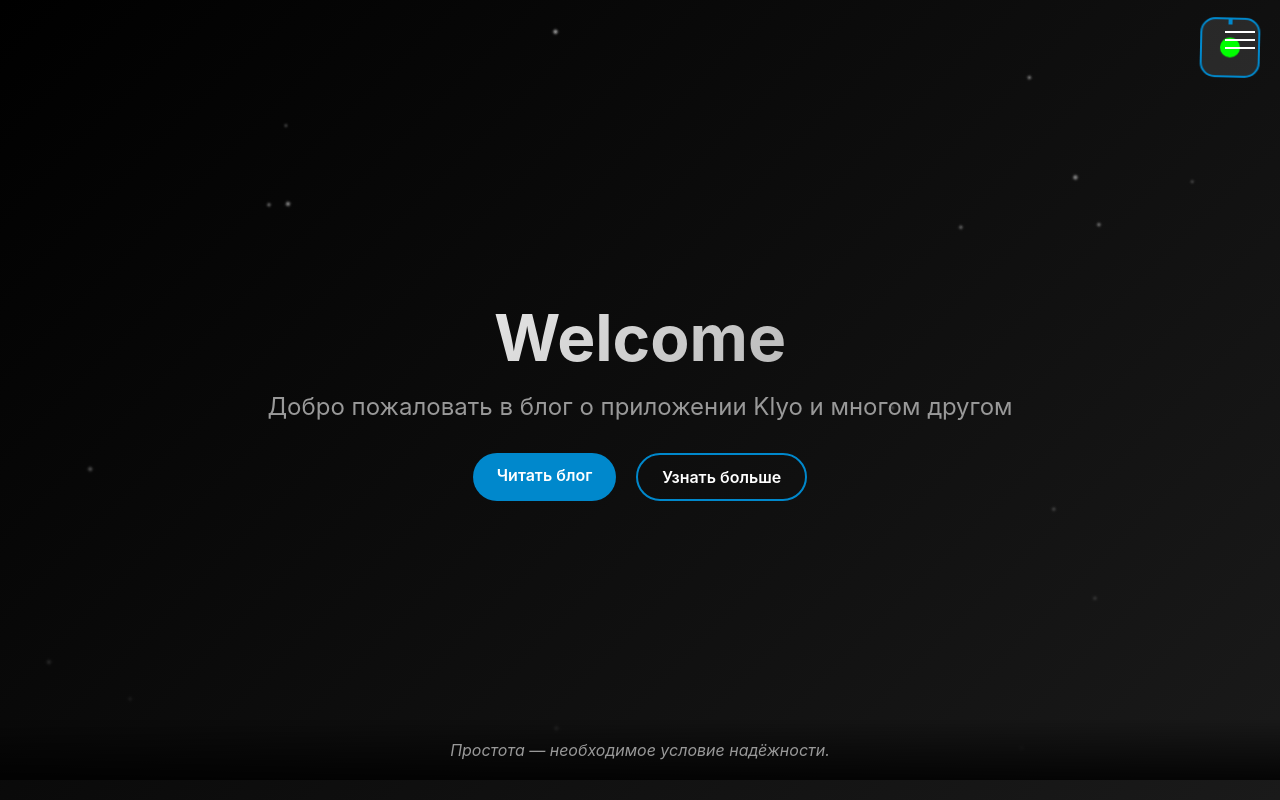
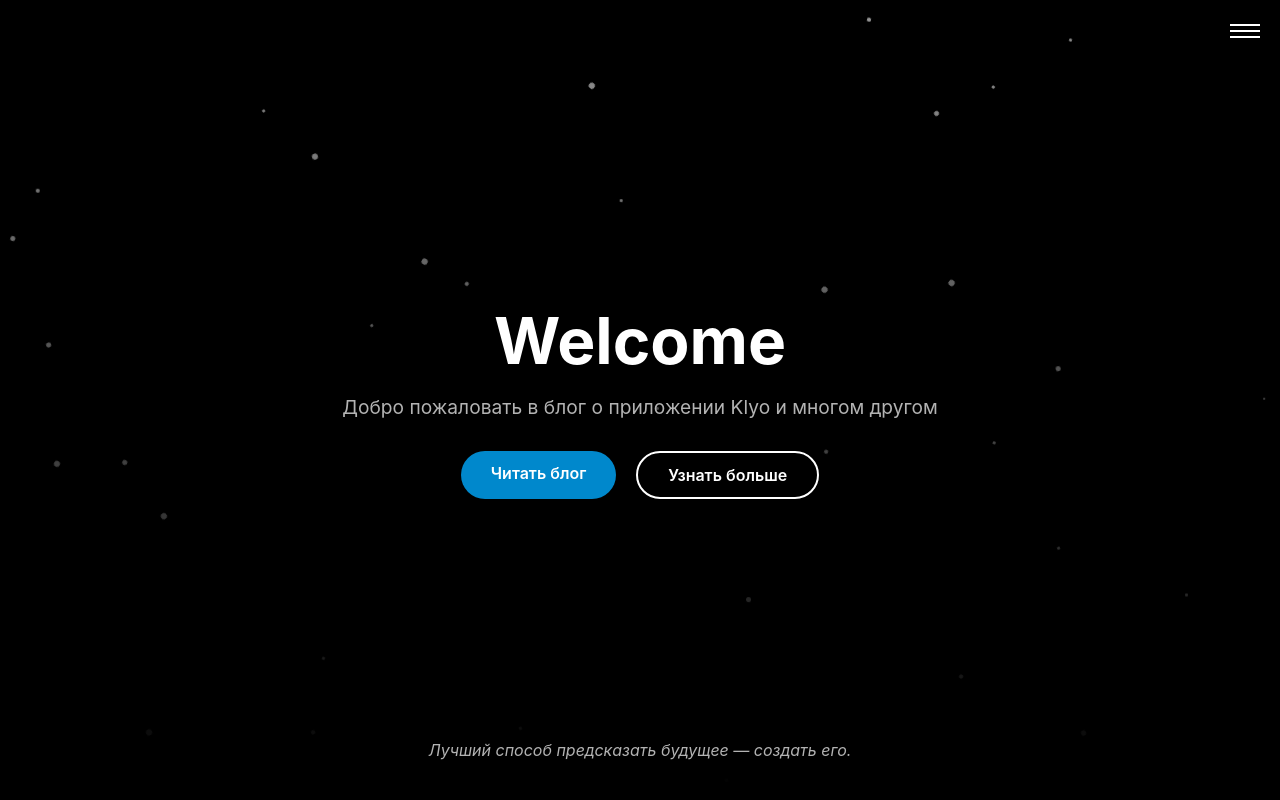
Before and after one commit to skaisay/absolutely.random.words.that.make.no.sense.but.are.fun.and.surprisingly.long, a plain HTML site: page index.html in a window 1280 px wide. Shown: the top 800 px of the page. Drawn offline with nearby package versions, Linux system fonts and the light colour scheme.

Commit message:
Update index.html

```diff
--- a/index.html
+++ b/index.html
@@ -6,7 +6,6 @@
   <title>Telegram Mini App</title>
   <script src="https://telegram.org/js/telegram-web-app.js"></script>
   <style>
-    /* Reset and base styles */
     * {
       margin: 0;
       padding: 0;
@@ -18,179 +17,118 @@
 
     :root {
       --primary: #0088cc;
-      --primary-dark: #0077b3;
       --background: #000000;
-      --card-bg: rgba(255, 255, 255, 0.1);
       --text: #ffffff;
-      --text-secondary: #999999;
-      --border: rgba(255, 255, 255, 0.1);
-      --success: #4CAF50;
-      --warning: #FFC107;
-      --danger: #FF5252;
-      --robot-eye: #00ff00;
+      --text-secondary: rgba(255, 255, 255, 0.7);
     }
 
     body {
       font-family: -apple-system, BlinkMacSystemFont, 'Segoe UI', Roboto, sans-serif;
-      background: linear-gradient(135deg, var(--background), #1a1a1a);
+      background: var(--background);
       color: var(--text);
       min-height: 100vh;
       overflow-x: hidden;
-      position: relative;
     }
 
-    /* Enhanced Hero Section */
+    /* Hero Section */
     .hero {
-      position: relative;
       height: 100vh;
       display: flex;
+      flex-direction: column;
       align-items: center;
       justify-content: center;
       text-align: center;
       padding: 20px;
+      position: relative;
       overflow: hidden;
-    }
-
-    .hero-content {
-      position: relative;
-      z-index: 2;
-      max-width: 800px;
     }
 
     .welcome-text {
       font-size: 4rem;
       font-weight: 700;
       margin-bottom: 1rem;
-      background: linear-gradient(135deg, #fff, #a0a0a0);
-      -webkit-background-clip: text;
-      -webkit-text-fill-color: transparent;
-      animation: fadeInUp 1s ease-out;
+      opacity: 0;
+      animation: fadeIn 1s ease forwards;
     }
 
     .subtitle {
-      font-size: 1.5rem;
+      font-size: 1.2rem;
       color: var(--text-secondary);
       margin-bottom: 2rem;
-      animation: fadeInUp 1s ease-out 0.3s backwards;
+      max-width: 600px;
+      opacity: 0;
+      animation: fadeIn 1s ease 0.3s forwards;
     }
 
-    /* Robot Animation */
-    .robot {
-      position: absolute;
-      right: 20px;
-      top: 20px;
-      width: 60px;
-      height: 60px;
-      animation: float 3s ease-in-out infinite;
+    /* Buttons */
+    .button-container {
+      display: flex;
+      gap: 20px;
+      opacity: 0;
+      animation: fadeIn 1s ease 0.6s forwards;
     }
 
-    .robot-head {
-      position: relative;
-      width: 100%;
-      height: 100%;
-      background: rgba(255, 255, 255, 0.1);
-      border-radius: 15px;
-      border: 2px solid var(--primary);
-      overflow: hidden;
+    .button {
+      padding: 12px 30px;
+      border-radius: 50px;
+      font-size: 1rem;
+      font-weight: 600;
+      cursor: pointer;
+      transition: all 0.3s ease;
+      text-decoration: none;
     }
 
-    .robot-eye {
-      position: absolute;
-      width: 20px;
-      height: 20px;
-      background: var(--robot-eye);
-      border-radius: 50%;
-      top: 50%;
-      left: 50%;
-      transform: translate(-50%, -50%);
-      animation: blink 3s infinite;
+    .button.primary {
+      background: var(--primary);
+      color: white;
+      border: none;
     }
 
-    .robot-antenna {
-      position: absolute;
-      width: 4px;
-      height: 15px;
-      background: var(--primary);
-      top: -10px;
-      left: 50%;
-      transform: translateX(-50%);
+    .button.secondary {
+      background: transparent;
+      color: var(--text);
+      border: 2px solid var(--text);
     }
 
-    @keyframes blink {
-      0%, 45%, 55%, 100% {
-        transform: translate(-50%, -50%) scale(1);
-        opacity: 1;
-      }
-      50% {
-        transform: translate(-50%, -50%) scale(0.1);
-        opacity: 0.5;
-      }
+    .button:hover {
+      transform: translateY(-2px);
     }
 
-    @keyframes float {
-      0%, 100% {
-        transform: translateY(0) rotate(0deg);
-      }
-      50% {
-        transform: translateY(-10px) rotate(5deg);
-      }
-    }
-
-    /* Enhanced Snowfall */
-    .snowfall {
-      position: fixed;
-      top: 0;
-      left: 0;
-      width: 100%;
-      height: 100%;
-      pointer-events: none;
-      z-index: 1;
-    }
-
-    .snowflake {
-      position: absolute;
-      background: rgba(255, 255, 255, 0.8);
-      border-radius: 50%;
-      pointer-events: none;
-      opacity: 0;
-      filter: blur(1px);
-    }
-
-    /* Enhanced Navigation */
-    .hamburger {
+    /* Menu */
+    .menu-button {
       position: fixed;
       top: 20px;
       right: 20px;
-      z-index: 1000;
-      width: 40px;
-      height: 40px;
-      background: transparent;
+      width: 30px;
+      height: 20px;
+      background: none;
       border: none;
       cursor: pointer;
-      padding: 0;
+      z-index: 1000;
     }
 
-    .hamburger-line {
+    .menu-line {
       display: block;
-      width: 30px;
+      width: 100%;
       height: 2px;
       background: var(--text);
-      margin: 6px auto;
-      transition: all 0.3s ease-in-out;
+      margin: 4px 0;
+      transition: 0.3s;
     }
 
-    .menu-open .hamburger-line:nth-child(1) {
-      transform: translateY(8px) rotate(45deg);
+    .menu-open .menu-line:nth-child(1) {
+      transform: translateY(6px) rotate(45deg);
     }
 
-    .menu-open .hamburger-line:nth-child(2) {
+    .menu-open .menu-line:nth-child(2) {
       opacity: 0;
     }
 
-    .menu-open .hamburger-line:nth-child(3) {
-      transform: translateY(-8px) rotate(-45deg);
+    .menu-open .menu-line:nth-child(3) {
+      transform: translateY(-6px) rotate(-45deg);
     }
 
+    /* Side Menu */
     .side-menu {
       position: fixed;
       top: 0;
@@ -199,9 +137,9 @@
       height: 100vh;
       background: rgba(0, 0, 0, 0.95);
       backdrop-filter: blur(10px);
+      padding: 80px 30px;
+      transition: 0.3s;
       z-index: 999;
-      padding: 80px 20px 20px;
-      transition: right 0.3s ease-in-out;
     }
 
     .menu-open .side-menu {
@@ -212,7 +150,7 @@
       color: var(--text);
       text-align: center;
       margin-bottom: 30px;
-      line-height: 1.6;
+      line-height: 1.5;
     }
 
     .social-links {
@@ -222,132 +160,101 @@
     }
 
     .social-link {
-      color: var(--text);
+      color: var(--text-secondary);
       font-size: 24px;
-      transition: color 0.3s ease;
+      transition: 0.3s;
     }
 
     .social-link:hover {
       color: var(--primary);
     }
 
-    /* Quote Generator */
-    .quote-container {
+    /* Blog Section */
+    .blog {
+      padding: 40px 20px;
+      max-width: 800px;
+      margin: 0 auto;
+    }
+
+    .blog-post {
+      background: rgba(255, 255, 255, 0.05);
+      border-radius: 15px;
+      padding: 20px;
+      margin-bottom: 30px;
+      opacity: 0;
+      transform: translateY(20px);
+      animation: slideUp 0.6s ease forwards;
+    }
+
+    .blog-post img {
+      width: 100%;
+      height: 200px;
+      object-fit: cover;
+      border-radius: 10px;
+      margin-bottom: 20px;
+    }
+
+    .blog-post h2 {
+      font-size: 1.5rem;
+      margin-bottom: 10px;
+    }
+
+    .blog-post p {
+      color: var(--text-secondary);
+      line-height: 1.6;
+    }
+
+    /* Animations */
+    @keyframes fadeIn {
+      from { opacity: 0; }
+      to { opacity: 1; }
+    }
+
+    @keyframes slideUp {
+      to {
+        opacity: 1;
+        transform: translateY(0);
+      }
+    }
+
+    /* Snowfall */
+    .snowflake {
+      position: fixed;
+      background: white;
+      border-radius: 50%;
+      pointer-events: none;
+      opacity: 0.6;
+    }
+
+    /* Quote */
+    .quote {
       position: fixed;
       bottom: 20px;
       left: 0;
       right: 0;
       text-align: center;
       padding: 20px;
-      background: linear-gradient(to top, rgba(0, 0, 0, 0.8), transparent);
-    }
-
-    .quote {
+      color: var(--text-secondary);
       font-style: italic;
-      color: var(--text-secondary);
-      max-width: 600px;
-      margin: 0 auto;
-      transition: opacity 0.5s ease;
-    }
-
-    /* Buttons */
-    .button-container {
-      display: flex;
-      gap: 20px;
-      justify-content: center;
-      margin-top: 30px;
-    }
-
-    .button {
-      padding: 12px 24px;
-      border: none;
-      border-radius: 25px;
-      background: var(--primary);
-      color: white;
-      font-weight: 600;
-      cursor: pointer;
-      transition: all 0.3s ease;
-      text-decoration: none;
-    }
-
-    .button:hover {
-      background: var(--primary-dark);
-      transform: translateY(-2px);
-    }
-
-    .button.secondary {
-      background: transparent;
-      border: 2px solid var(--primary);
-    }
-
-    .button.secondary:hover {
-      background: var(--primary);
-    }
-
-    /* Animations */
-    @keyframes fadeInUp {
-      from {
-        opacity: 0;
-        transform: translateY(20px);
-      }
-      to {
-        opacity: 1;
-        transform: translateY(0);
-      }
-    }
-
-    /* Responsive Design */
-    @media (max-width: 768px) {
-      .welcome-text {
-        font-size: 2.5rem;
-      }
-
-      .subtitle {
-        font-size: 1.2rem;
-      }
-
-      .button-container {
-        flex-direction: column;
-        align-items: center;
-      }
-
-      .robot {
-        top: 80px;
-        right: 10px;
-        width: 40px;
-        height: 40px;
-      }
     }
   </style>
 </head>
 <body>
-  <div class="snowfall" id="snowfall"></div>
-
-  <!-- Robot Animation -->
-  <div class="robot">
-    <div class="robot-head">
-      <div class="robot-antenna"></div>
-      <div class="robot-eye"></div>
-    </div>
-  </div>
-
   <!-- Hero Section -->
   <section class="hero">
-    <div class="hero-content">
-      <h1 class="welcome-text">Welcome</h1>
-      <p class="subtitle">Добро пожаловать в блог о приложении Klyo и многом другом</p>
-      <div class="button-container">
-        <a href="#blog" class="button">Читать блог</a>
-        <a href="#about" class="button secondary">Узнать больше</a>
-      </div>
+    <h1 class="welcome-text">Welcome</h1>
+    <p class="subtitle">Добро пожаловать в блог о приложении Klyo и многом другом</p>
+    <div class="button-container">
+      <a href="#blog" class="button primary">Читать блог</a>
+      <a href="#about" class="button secondary">Узнать больше</a>
     </div>
   </section>
 
-  <!-- Hamburger Menu -->
-  <button class="hamburger" onclick="toggleMenu()">
-    <span class="hamburger-line"></span>
-    <span class="hamburger-line"></span>
-    <span class="hamburger-line"></span>
+  <!-- Menu Button -->
+  <button class="menu-button" onclick="toggleMenu()">
+    <span class="menu-line"></span>
+    <span class="menu-line"></span>
+    <span class="menu-line"></span>
   </button>
 
   <!-- Side Menu -->
@@ -363,10 +270,13 @@
     </div>
   </div>
 
-  <!-- Quote Generator -->
-  <div class="quote-container">
-    <p class="quote" id="quote"></p>
-  </div>
+  <!-- Blog Section -->
+  <section id="blog" class="blog">
+    <!-- Blog posts will be dynamically added here -->
+  </section>
+
+  <!-- Quote -->
+  <div class="quote" id="quote"></div>
 
   <script src="https://unpkg.com/lucide@latest"></script>
   <script>
@@ -382,113 +292,113 @@
     }
 
     // Close menu on scroll
-    let lastScroll = 0;
     window.addEventListener('scroll', () => {
-      const currentScroll = window.pageYOffset;
-      if (currentScroll > lastScroll) {
-        document.body.classList.remove('menu-open');
-      }
-      lastScroll = currentScroll;
+      document.body.classList.remove('menu-open');
     });
 
-    // Quote Generator
+    // Smooth scroll
+    document.querySelectorAll('a[href^="#"]').forEach(anchor => {
+      anchor.addEventListener('click', function (e) {
+        e.preventDefault();
+        document.querySelector(this.getAttribute('href')).scrollIntoView({
+          behavior: 'smooth'
+        });
+      });
+    });
+
+    // Create snowflakes
+    function createSnowflake() {
+      const snowflake = document.createElement('div');
+      snowflake.className = 'snowflake';
+
+      const size = Math.random() * 4 + 2;
+      const startingLeft = Math.random() * window.innerWidth;
+
+      Object.assign(snowflake.style, {
+        width: size + 'px',
+        height: size + 'px',
+        left: startingLeft + 'px',
+        top: '-5px',
+        position: 'fixed',
+        animation: `fall ${Math.random() * 3 + 2}s linear`
+      });
+
+      document.body.appendChild(snowflake);
+
+      snowflake.addEventListener('animationend', () => {
+        snowflake.remove();
+      });
+    }
+
+    setInterval(createSnowflake, 100);
+
+    // Add keyframes for snowfall
+    const styleSheet = document.createElement('style');
+    styleSheet.textContent = `
+      @keyframes fall {
+        to {
+          transform: translateY(100vh) rotate(360deg);
+          opacity: 0;
+        }
+      }
+    `;
+    document.head.appendChild(styleSheet);
+
+    // Generate blog posts
+    const blogPosts = [
+      {
+        title: 'Что такое Telegram Mini Apps?',
+        content: 'Telegram Mini Apps - это новый способ создавать интерактивные приложения прямо внутри Telegram...',
+        image: 'https://images.unsplash.com/photo-1611746872915-64382b5c76da'
+      },
+      {
+        title: 'Как начать разработку на React',
+        content: 'React - это популярная библиотека для создания пользовательских интерфейсов...',
+        image: 'https://images.unsplash.com/photo-1633356122544-f134324a6cee'
+      },
+      {
+        title: 'Будущее веб-разработки',
+        content: 'Технологии развиваются стремительно, и веб-разработка не исключение...',
+        image: 'https://images.unsplash.com/photo-1504639725590-34d0984388bd'
+      }
+    ];
+
+    const blogSection = document.getElementById('blog');
+    blogPosts.forEach((post, index) => {
+      const article = document.createElement('article');
+      article.className = 'blog-post';
+      article.style.animationDelay = `${index * 0.2}s`;
+
+      article.innerHTML = `
+        <img src="${post.image}" alt="${post.title}">
+        <h2>${post.title}</h2>
+        <p>${post.content}</p>
+      `;
+
+      blogSection.appendChild(article);
+    });
+
+    // Quotes rotation
     const quotes = [
+      "Лучший способ предсказать будущее — создать его.",
       "Программирование — это искусство организации сложности.",
-      "Лучший способ предсказать будущее — создать его.",
-      "Код — это поэзия, написанная логикой.",
-      "В программировании простота — это главная добродетель.",
-      "Каждая строка кода должна выглядеть так, будто она была написана с умыслом.",
-      "Программирование — это не о печатании, это о мышлении.",
-      "Будущее уже здесь, просто оно неравномерно распределено.",
-      "Совершенство достигается не тогда, когда нечего добавить, а когда нечего убрать.",
-      "Хороший код сам по себе является лучшей документацией.",
       "Простота — необходимое условие надёжности."
     ];
 
+    const quoteElement = document.getElementById('quote');
+    let currentQuote = 0;
+
     function updateQuote() {
-      const quoteElement = document.getElementById('quote');
-      const randomQuote = quotes[Math.floor(Math.random() * quotes.length)];
-
       quoteElement.style.opacity = '0';
       setTimeout(() => {
-        quoteElement.textContent = randomQuote;
+        quoteElement.textContent = quotes[currentQuote];
         quoteElement.style.opacity = '1';
+        currentQuote = (currentQuote + 1) % quotes.length;
       }, 500);
     }
 
     updateQuote();
     setInterval(updateQuote, 10000);
-
-    // Snowfall Animation
-    function createSnowflake() {
-      const snowflake = document.createElement('div');
-      snowflake.classList.add('snowflake');
-
-      const size = Math.random() * 2 + 2;
-      snowflake.style.width = `${size}px`;
-      snowflake.style.height = `${size}px`;
-      snowflake.style.left = `${Math.random() * 100}vw`;      const duration = Math.random() * 3 + 3;
-      const delay = Math.random() * 2;
-      snowflake.style.animation = `snowfall ${duration}s linear ${delay}s`;
-
-      document.getElementById('snowfall').appendChild(snowflake);
-
-      // Remove snowflake after animation
-      setTimeout(() => {
-        snowflake.remove();
-      }, (duration + delay) * 1000);
-    }
-
-    // Create new snowflakes periodically
-    setInterval(createSnowflake, 200);
-
-    // Add snowfall animation keyframes dynamically
-    const style = document.createElement('style');
-    style.textContent = `
-      @keyframes snowfall {
-        0% {
-          transform: translateY(-10vh) translateX(0) rotate(0deg);
-          opacity: 1;
-        }
-        100% {
-          transform: translateY(100vh) translateX(20px) rotate(360deg);
-          opacity: 0;
-        }
-      }
-    `;
-    document.head.appendChild(style);
-
-    // Handle page navigation
-    document.querySelectorAll('a[href^="#"]').forEach(anchor => {
-      anchor.addEventListener('click', function (e) {
-        e.preventDefault();
-        const section = document.querySelector(this.getAttribute('href'));
-        if (section) {
-          section.scrollIntoView({
-            behavior: 'smooth'
-          });
-        }
-      });
-    });
-
-    // Robot interaction
-    const robot = document.querySelector('.robot');
-    robot.addEventListener('click', () => {
-      const eye = robot.querySelector('.robot-eye');
-      eye.style.animation = 'none';
-      eye.style.background = '#ff0000';
-
-      setTimeout(() => {
-        eye.style.animation = '';
-        eye.style.background = '';
-      }, 500);
-    });
-
-    // Initialize theme based on Telegram WebApp
-    if (window.Telegram?.WebApp) {
-      const colorScheme = window.Telegram.WebApp.colorScheme;
-      document.documentElement.setAttribute('data-theme', colorScheme);
-    }
   </script>
 </body>
 </html>
```
